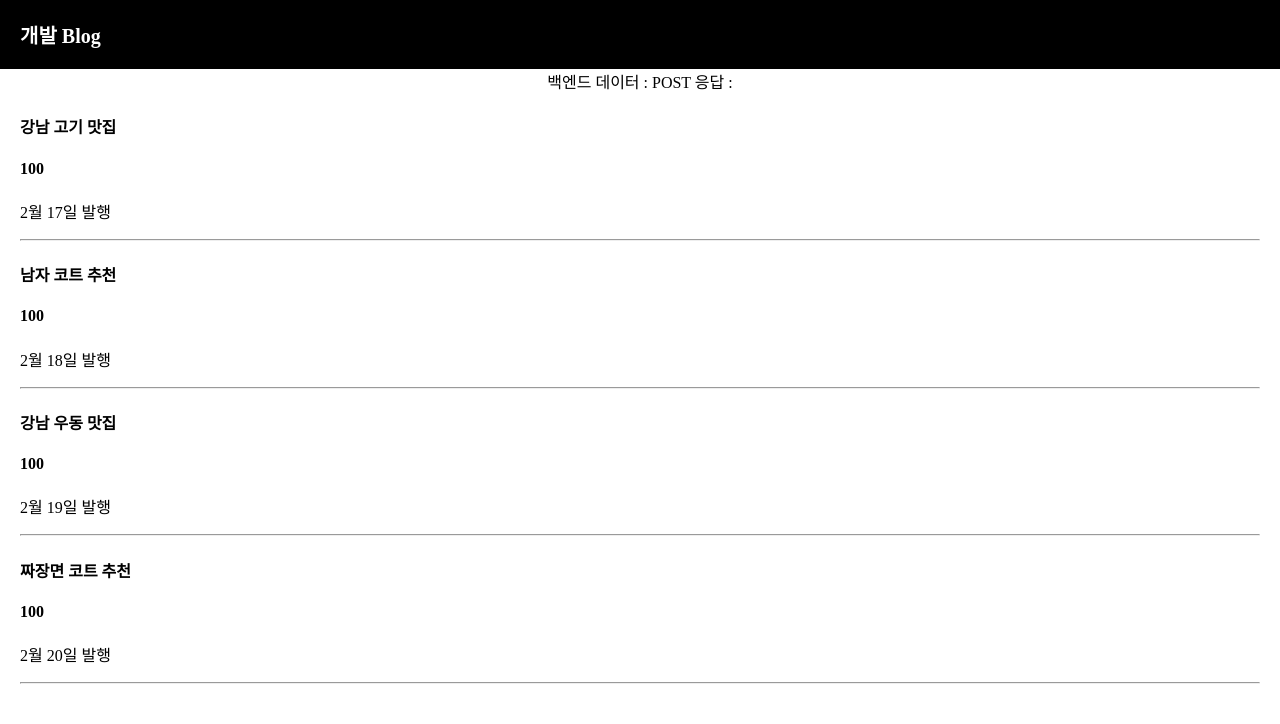
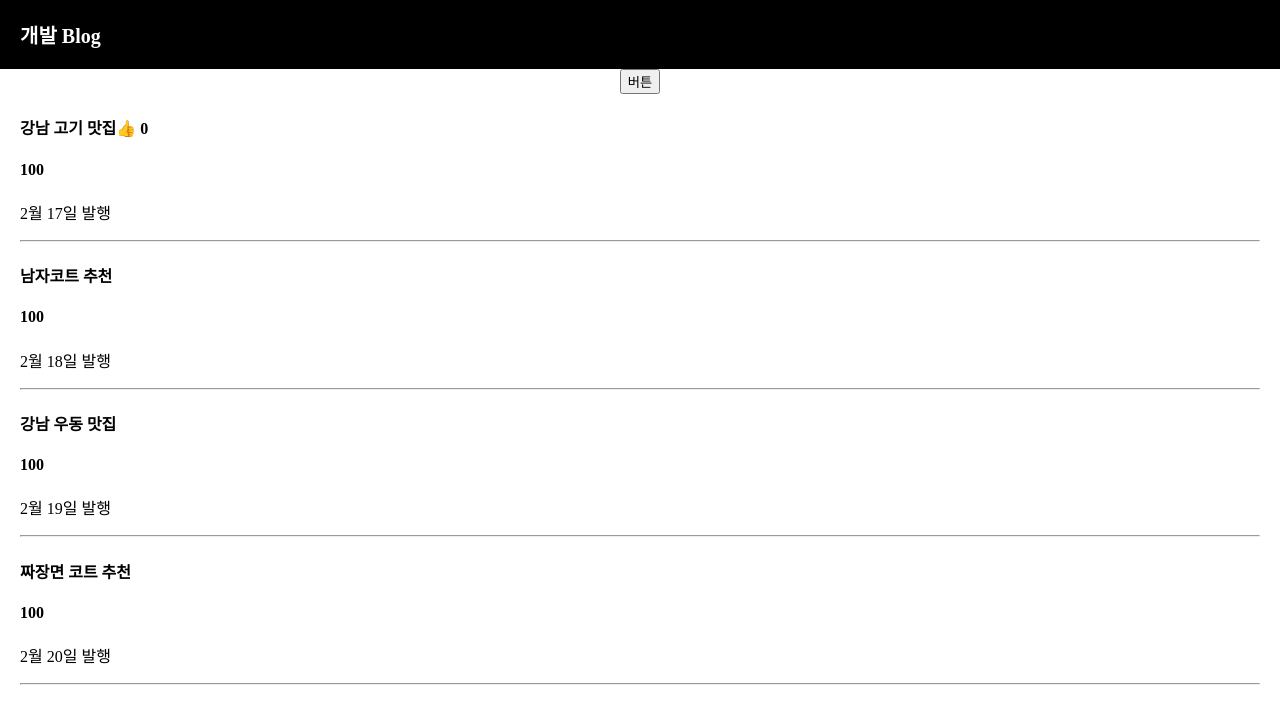
Before and after one commit to sunjae1/React_Basic, a React (Create React App) app: page / in a window 1280 px wide. Shown: the top 724 px of the page. Built offline with nearby package versions, Linux system fonts and the light colour scheme; no server answers.

Commit message:
202507081757

```diff
--- a/src/App.js
+++ b/src/App.js
@@ -1,4 +1,6 @@
-import { useState, useEffect } from "react"; //리액트에 있는 내장 함수 하나 쓰겠다.
+/* eslint-disable */
+
+import { useState } from "react"; //리액트에 있는 내장 함수 하나 쓰겠다.
 import axios from "axios";
 
 import logo from './logo.svg';
@@ -7,76 +9,54 @@ import './App.css';
 // index.html 같은거.
 
 function App() {
+//function() { } ==> () => {}
+  addEventListener('click', () => {
 
-  //api 테스트
-  const [hello, setHello] = useState('');
-  const [postResult, setPostResult] = useState('');
+  })
 
-  useEffect(() => {
-    axios.get('/api/test')
-    .then((res) => {
-      setHello(res.data);
-    })
-  }, []);
-
-
-  useEffect(() => {
-  axios.post('/api/test', {
-    name: '홍길동',
-    age: 25
-  })
-    .then((res) => {
-      setPostResult(res.data.message); // 예: { message: "성공" }일 경우
-    });
-}, []);
-
-
-  //api 테스트
 
   var [a, b] = [10,100]; //알아서 들어감.
 
-  let [글제목, 글제목변경] =useState('남자 코트 추천');
-  let [글제목2, 글제목변경2] =useState(['남자 코트 추천', '강남 우동 맛집']);
-  let [글제목3, 글제목변경3] =useState("짜장면 코트 추천");
+  let[글제목, 글제목변경] = useState(['남자코트 추천', '강남 우동 맛집','짜장면 코트 추천'])
 
-  //array 형식
-  //[a,b] a:남자 코트 추천 b:수정 함수가 들어감.
+  let [따봉, 따봉변경] = useState(0);
+  // 따봉변경('ㄱㄴㄷ'); 아예 대체해버리는 함수.
 
 
-// 데이터는 1. 변수에 넣거나 2. state에 넣거나(변수 대신 쓰는 데이터 저장공간(문자, 숫자, array, object 다 저장 가능))
 
-//state 쓰는 이유 : 웹이 App처럼 동작하게 만들고 싶어서(state는 변경되면(제목을 정렬하든가, 수정하든가 하면) 새로고침 없이 HTML이 자동으로 재렌더링 됨.)
-
-/* 자주 바뀌는, 중요한 데이터는 변수 말고 state로 저장해서 사용. */
   let posts='강남 고기 맛집';
 
-  // let style = { color: 'blue', fontSize :'50px'}
   function 함수() {
     return 100
   }
+
+  function 제목변경 () {
+    // var newArray = 글제목; //복사본 만듬. (복사가 아닌 값 공유 -reference data type 검색)
+    var newArray = [...글제목]; //deep copy : 새로운 복사본 생성.
+    newArray[0] = '여자코트 추천';
+    글제목변경(newArray);
+
+  }
+
   return (
     <div className="App">
      <div className="black-nav">
       <div>개발 Blog</div>
       </div>
 
-{/* api 테스트 */}
-
-  백엔드 데이터 : {hello}
-  POST 응답 : {postResult}
-
-{/* api 테스트 */}
-
+      <button onClick={제목변경}> 버튼 </button>
 
       <div className="list">
-      <h4>{ posts }</h4>
+        {/* onClick ={함수() } */}
+      <h4>{ posts }<span onClick={ () => {따봉변경(따봉+1)}}>👍</span> {따봉}</h4>
+      {/* state 변경함수로 변경하셔야 재렌더링이 잘 일어남. */}
       <h4>{ 함수() }</h4>
       <p>2월 17일 발행</p>
       <hr></hr>
     </div>
 
     <div className="list">
-      <h4>{ 글제목 }</h4>
+      <h4>{ 글제목[0] }</h4>
       <h4>{ 함수() }</h4>
       <p>2월 18일 발행</p>
       <hr></hr>
@@ -84,14 +64,14 @@ function App() {
 
 
     <div className="list">
-      <h4>{ 글제목2[1] }</h4>
+      <h4>{ 글제목[1] }</h4>
       <h4>{ 함수() }</h4>
       <p>2월 19일 발행</p>
       <hr></hr>
     </div>
 
      <div className="list">
-      <h4>{ 글제목3 }</h4>
+      <h4>{ 글제목[2] }</h4>
       <h4>{ 함수() }</h4>
       <p>2월 20일 발행</p>
       <hr></hr>
```
